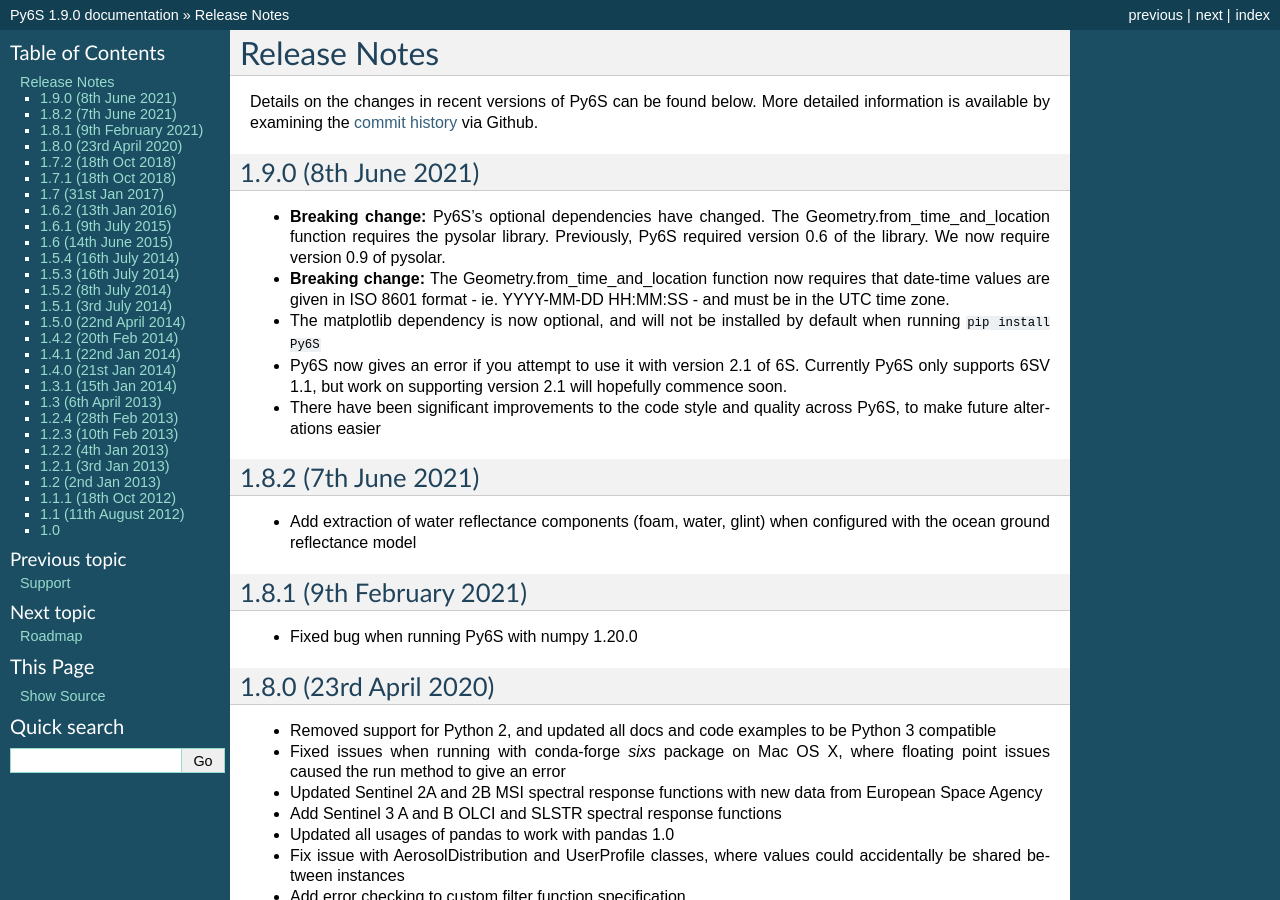
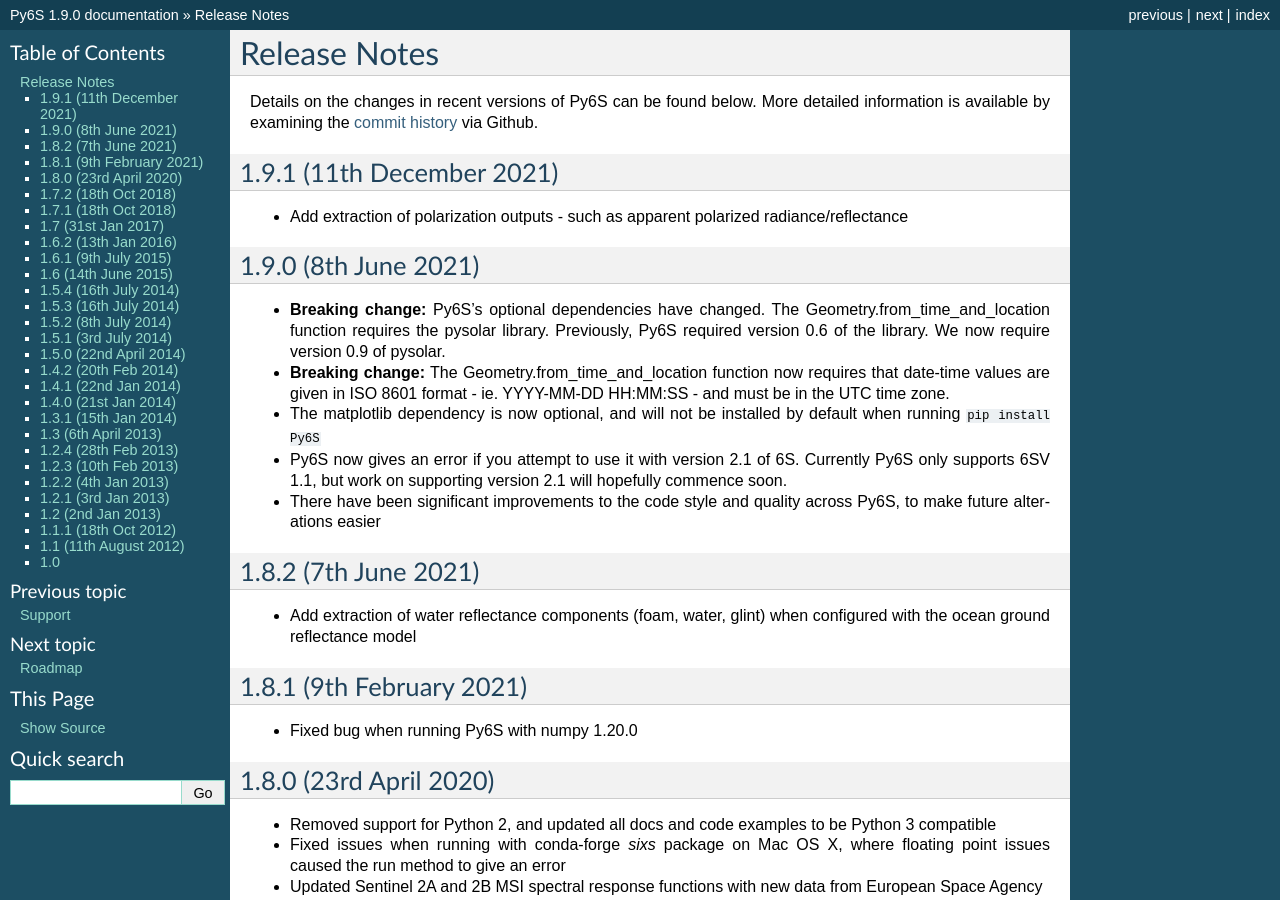
Before and after one commit to robintw/Py6S, a Sphinx documentation site: the page built from doc/source/releasenotes.rst, in a window 1280 px wide and 900 px high. Built offline with Sphinx 7.4.7, drawn with Linux system fonts in a browser that asks for light colours.

Commit message:
Update release notes

```diff
--- a/doc/source/releasenotes.rst
+++ b/doc/source/releasenotes.rst
@@ -2,6 +2,10 @@
 -------------
 
 Details on the changes in recent versions of Py6S can be found below. More detailed information is available by examining the `commit history <https://github.com/robintw/Py6S/commits/master/>`_ via Github.
+
+1.9.1 (11th December 2021)
+^^^^^^^^^^^^^^^^^^^^^^^^^^
+* Add extraction of polarization outputs - such as apparent polarized radiance/reflectance
 
 1.9.0 (8th June 2021)
 ^^^^^^^^^^^^^^^^^^^^^
```
